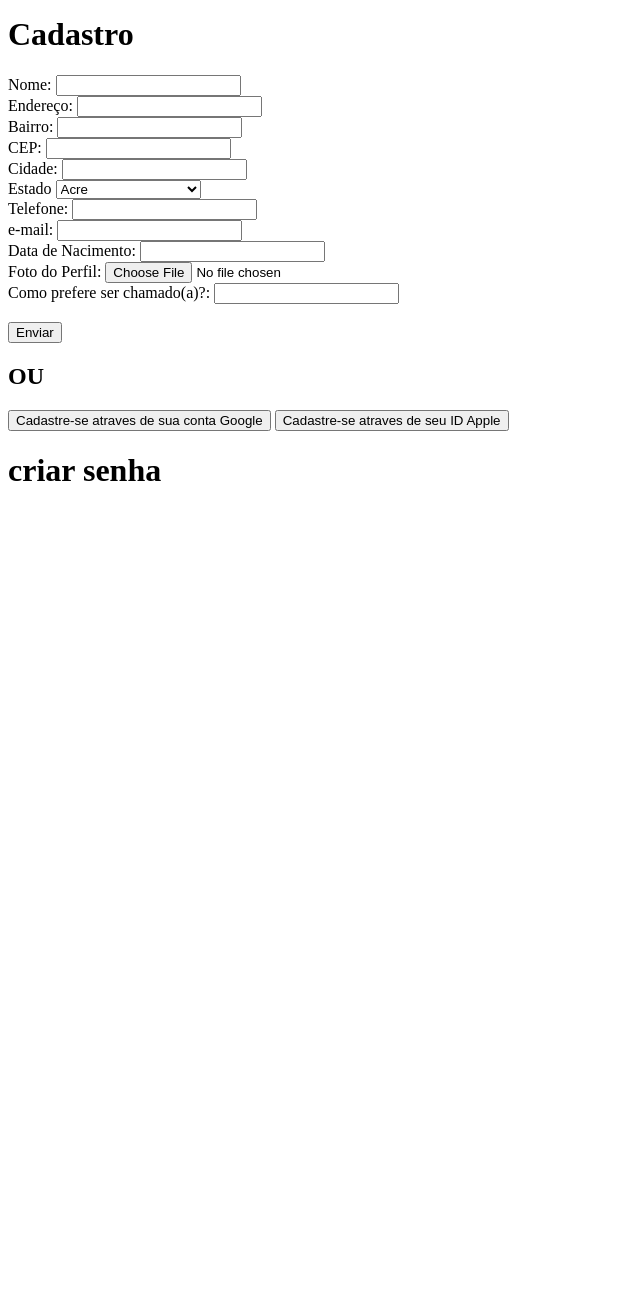
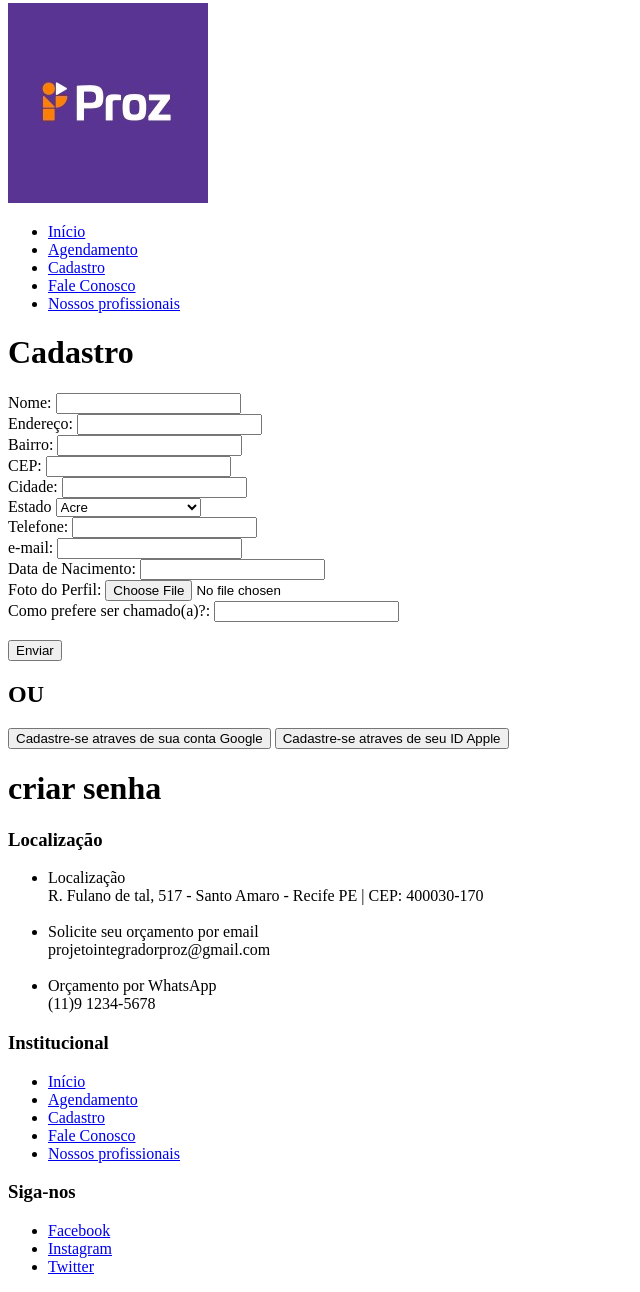
Before and after one commit to EduardoZabeuVeiga/projeto_integrador_t14g2, a plain HTML site: page cadastro.html in a window 1280 px wide. Shown: the part 5-1297 px from the top of the page, without its empty margins (0-640 px from the left). Before the commit the page ends 800 px from the top, so only its background shows below. Drawn offline with Linux system fonts and the light colour scheme.

Commit message:
agenda e cadastro com footer

```diff
--- a/cadastro.html
+++ b/cadastro.html
@@ -3,9 +3,24 @@
 <head>
     <meta charset="UTF-8">
     <meta name="viewport" content="width=device-width, initial-scale=1.0">
-    <title>Cadastro</title>
+    <title>Document</title>
 </head>
 <body>
+    <header>
+        <img src="./img/logo_proz.png"/>
+        <nav>
+            <ul>
+                <li><a href="./index.html">Início</a></li>
+                <li><a href="./agenda.html">Agendamento</a></li>
+                <li><a href="./cadastro.html">Cadastro</a></li>
+                <li><a href="./faleconosco.html">Fale Conosco</a></li>
+                <li><a href="#">Nossos profissionais</a></li>
+            </ul>
+        </nav>
+    </header>
+
+
+    <main>
     <h1>Cadastro</h1>
     <div>
         <form action="">
@@ -100,5 +115,51 @@
 
         </form>
     </div>
+    </main>
+
+
+    <footer>
+        <div>
+            <h3>Localização</h3>
+            <nav>
+                <ul>
+                    <li>
+                        <span>Localização<br>
+                        R. Fulano de tal, 517 - Santo Amaro - Recife PE | CEP: 400030-170</span><br><br>
+                    </li>
+                    <li>
+                        <span>Solicite seu orçamento por email<br>
+                        projetointegradorproz@gmail.com</span><br><br>
+                    </li>
+                    <li>
+                        <span>Orçamento por WhatsApp<br>
+                        (11)9 1234-5678</span>
+                    </li>
+                </ul>
+            </nav>
+        </div>
+
+        <div>
+            <h3>Institucional</h3>
+            <nav>
+                <ul>
+                    <li><a href="#">Início</a></li>
+                <li><a href="./agenda.html">Agendamento</a></li>
+                <li><a href="./cadastro.html">Cadastro</a></li>
+                <li><a href="./faleconosco.html">Fale Conosco</a></li>
+                <li><a href="#">Nossos profissionais</a></li>
+                </ul>
+            </nav>
+        </div>
+
+        <div>
+            <h3>Siga-nos</h3>
+                <ul>
+                    <li><a href="#">Facebook</a></li>
+                    <li><a href="#">Instagram</a></li>
+                    <li><a href="#">Twitter</a></li>
+                </ul>
+        </div>
+    </footer>
 </body>
 </html>
```
Also changed, not shown: agenda.html (+12 -12 lines), index.html (+10 -10 lines).
